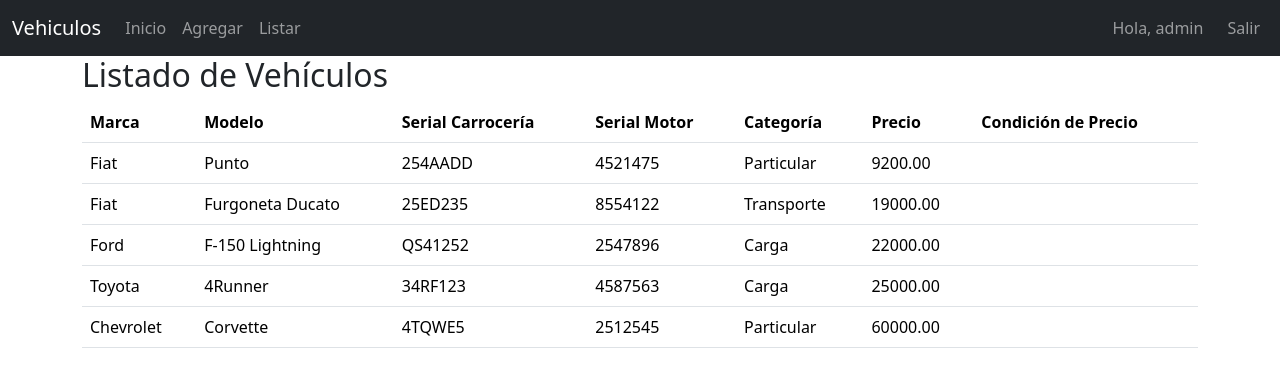
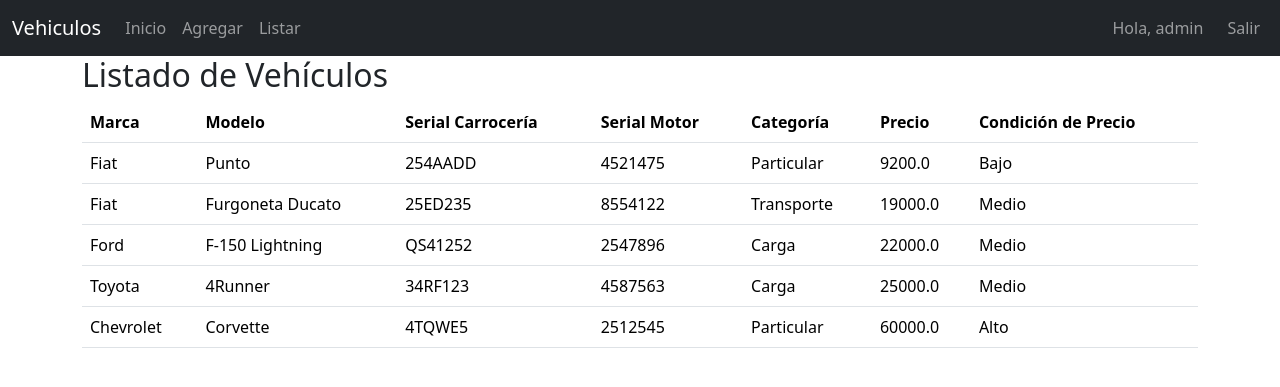
Before and after one commit to FerkoxGG/Proyecto_vehiculos, a Django app: page /vehiculo/list/ in a window 1280 px wide. Shown: the top 387 px of the page. Run offline with Django 4.2, Linux system fonts and the light colour scheme; a user stored in the database is signed in; data comes from the database, SQL or seed files in the repository; both versions use the stored data as it was after the commit; some libraries are stand-ins or nearby versions.

Commit message:
Added a new field "condicion_precio" to the Vehiculo model and updated the vehiculo_list view to display the new field.

```diff
--- a/proyecto_vehiculos_django/proyecto_vehiculos_django/settings.py
+++ b/proyecto_vehiculos_django/proyecto_vehiculos_django/settings.py
@@ -126,3 +126,4 @@
 
 LOGIN_URL = 'login'
 LOGIN_REDIRECT_URL = 'inicio'
+LOGOUT_REDIRECT_URL = 'inicio'
--- a/proyecto_vehiculos_django/vehiculo/models.py
+++ b/proyecto_vehiculos_django/vehiculo/models.py
@@ -1,5 +1,4 @@
 from django.db import models
-
 
 class Vehiculo(models.Model):
     MARCAS = [
@@ -13,13 +12,23 @@
         ('Transporte', 'Transporte'),
         ('Carga', 'Carga'),
     ]
+    CONDICION_PRECIO_CHOICES = [
+        ('bajo', 'Bajo'),
+        ('medio', 'Medio'),
+        ('alto', 'Alto'),
+    ]
     marca = models.CharField(max_length=20, choices=MARCAS, default='Ford')
     modelo = models.CharField(max_length=100)
     serial_carroceria = models.CharField(max_length=50)
     serial_motor = models.CharField(max_length=50)
     categoria = models.CharField(
         max_length=20, choices=CATEGORIAS, default='Particular')
-    precio = models.DecimalField(max_digits=10, decimal_places=2)
+    precio = models.DecimalField(max_digits=10, decimal_places=1)
+    condicion_precio = models.CharField(
+        max_length=10,
+        choices=CONDICION_PRECIO_CHOICES,
+        default='bajo',
+    )
     fecha_creacion = models.DateTimeField(auto_now_add=True)
     fecha_modificacion = models.DateTimeField(auto_now=True)
 
@@ -28,10 +37,5 @@
             ("visualizar_catalogo", "Puede visualizar el catálogo de vehículos"),
         ]
 
-    def precio_condicion(self):
-        if self.precio <= 10000:
-            return 'Bajo'
-        elif 10000 < self.precio <= 30000:
-            return 'Medio'
-        else:
-            return 'Alto'
+    def __str__(self):
+        return self.modelo
--- a/proyecto_vehiculos_django/vehiculo/templates/base.html
+++ b/proyecto_vehiculos_django/vehiculo/templates/base.html
@@ -29,7 +29,7 @@
             <li class="nav-item">
               <a class="nav-link" aria-current="page" href="/">Inicio</a>
             </li>
-            {% if user.is_authenticated %}
+            {% if user.is_authenticated and user.is_staff %}
 
                 <li class="nav-item">
                   <a class="nav-link nav-link-dark" href="/vehiculo/add">Agregar</a>
@@ -47,7 +47,7 @@
             </span>
             <ul class="navbar-nav">
               <li class="nav-item">
-                <a class="nav-link" href="{% url 'logout' %}">Salir</a>
+                <a class="nav-link nav-link-dark" href="/logout">Salir</a>
               </li>
             </ul>
           </div>
--- a/proyecto_vehiculos_django/vehiculo/templates/vehiculo/vehiculo_list.html
+++ b/proyecto_vehiculos_django/vehiculo/templates/vehiculo/vehiculo_list.html
@@ -22,7 +22,7 @@
       <td>{{ vehiculo.serial_motor }}</td>
       <td>{{ vehiculo.categoria }}</td>
       <td>{{ vehiculo.precio }}</td>
-      <td>{{ vehiculo.condicion_precio }}</td>
+      <td>{{ vehiculo.get_condicion_precio_display }}</td>
     </tr>
     {% endfor %}
   </table>
--- a/proyecto_vehiculos_django/vehiculo/views.py
+++ b/proyecto_vehiculos_django/vehiculo/views.py
@@ -1,20 +1,14 @@
-from django.contrib.auth.models import User
-from django.contrib.contenttypes.models import ContentType
-from django.contrib.auth.models import Permission
 from django.shortcuts import render, redirect
-from .forms import VehiculoForm, RegistrationForm  # Asegúrate de tener un formulario de registro
 from django.contrib.auth.decorators import login_required, permission_required
 from django.core.exceptions import PermissionDenied
+from .forms import VehiculoForm, RegistrationForm
 from .models import Vehiculo
-
 
 def inicio(request):
     return render(request, 'vehiculo/index.html')
 
 @permission_required('vehiculo.add_vehiculo', raise_exception=True)
 def vehiculo_add(request):
-    if not request.user.has_perm('vehiculo.add_vehiculo'):
-        raise PermissionDenied
     if request.method == 'POST':
         form = VehiculoForm(request.POST)
         if form.is_valid():
@@ -22,6 +16,7 @@
             return redirect('inicio')
     else:
         form = VehiculoForm()
+
     return render(request, 'vehiculo/vehiculo_form.html', {'form': form})
 
 def register_user(request):
@@ -32,7 +27,7 @@
             user.set_password(form.cleaned_data['password'])
             user.save()
 
-            # Aquí es donde asignarías el permiso al usuario.
+            # Asignar el permiso al usuario.
             permission = Permission.objects.get(codename='visualizar_catalogo')
             user.user_permissions.add(permission)
 
@@ -45,4 +40,12 @@
 @login_required
 def vehiculo_list(request):
     vehiculos = Vehiculo.objects.all()
+
+    for vehiculo in vehiculos:
+        if vehiculo.precio <= 10000:
+            vehiculo.condicion_precio = 'bajo'
+        elif 10000 < vehiculo.precio <= 30000:
+            vehiculo.condicion_precio = 'medio'
+        else:
+            vehiculo.condicion_precio = 'alto'
     return render(request, 'vehiculo/vehiculo_list.html', {'vehiculos': vehiculos})
```
Also changed, not shown: README.md, proyecto_vehiculos_django/db.sqlite3, proyecto_vehiculos_django/vehiculo/migrations/0003_vehiculo_condicion_precio.py (added), proyecto_vehiculos_django/vehiculo/migrations/0004_alter_vehiculo_precio.py (added).
